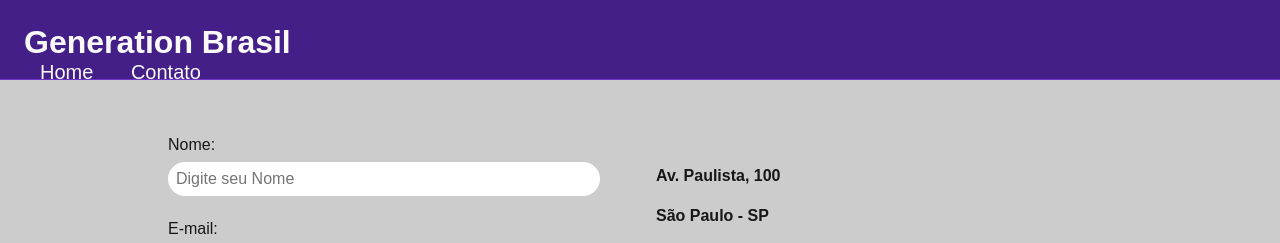
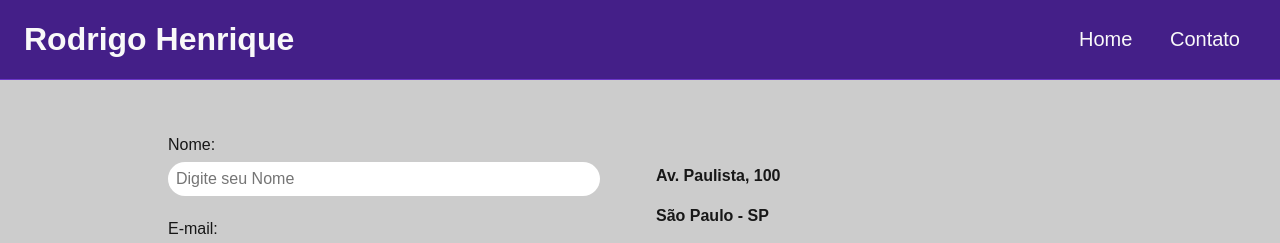
Before and after one commit to RodrigoHenrikeH/Portfolio, a plain HTML site: page contato.html in a window 1280 px wide. Shown: the top 243 px of the page. Drawn offline with Linux system fonts and the light colour scheme.

Commit message:
ajustes na página de contato

```diff
--- a/contato.html
+++ b/contato.html
@@ -14,11 +14,11 @@
             <!-- Cabeçalho da Página (header) -->
             <header>
                 <!-- Div Conteudo do Cabeçalho -->
-                <div id="header_content">
+                <div id="header_content" class="flex">
                     <!-- Titulo do Cabeçalho -->
                     <div id="titulo">
                         <!-- Seu nome -->
-                        <h1>Generation Brasil</h1>
+                        <h1>Rodrigo Henrique</h1>
                     </div>
 
                     <!-- Conteudo do Menu da Página (header) -->
```
